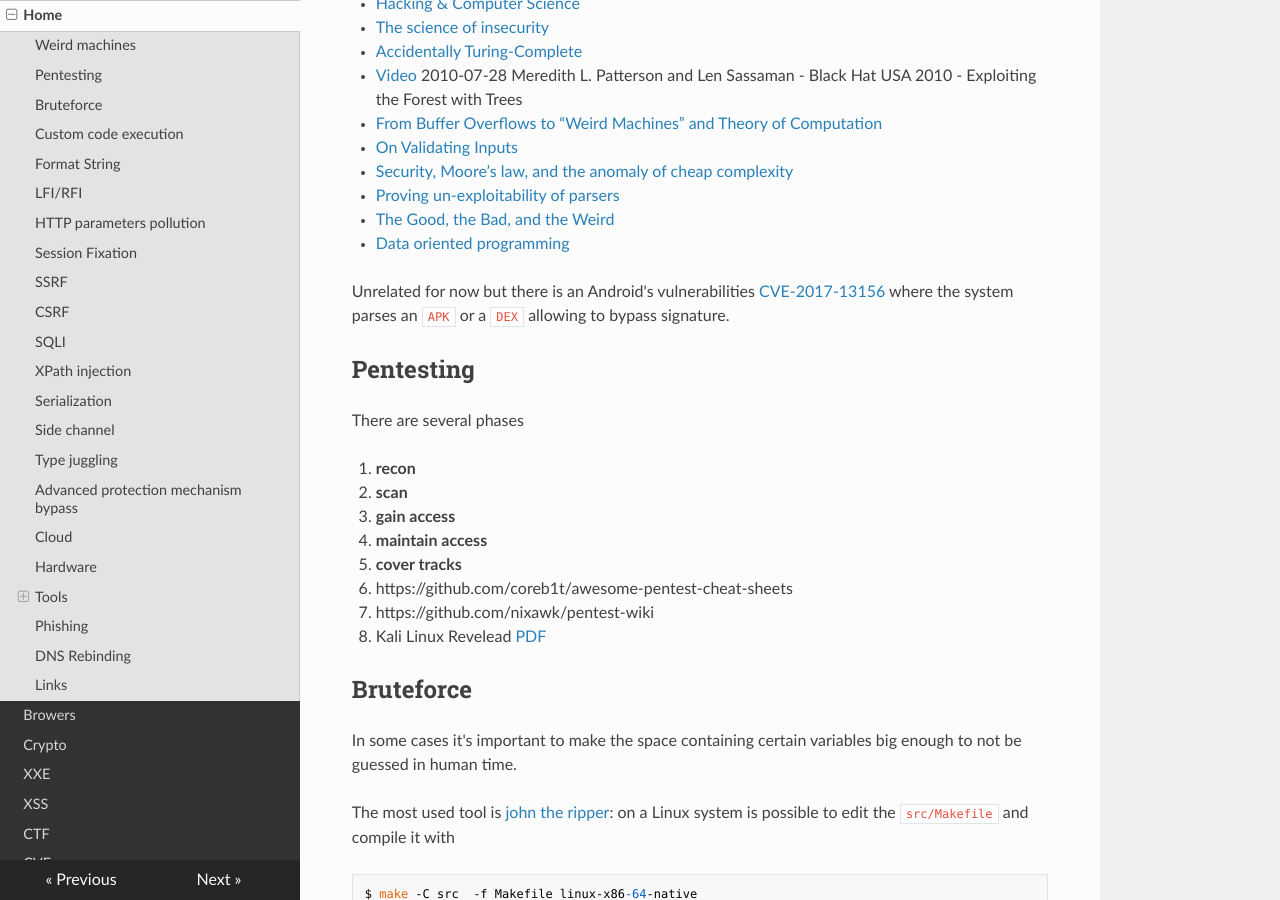
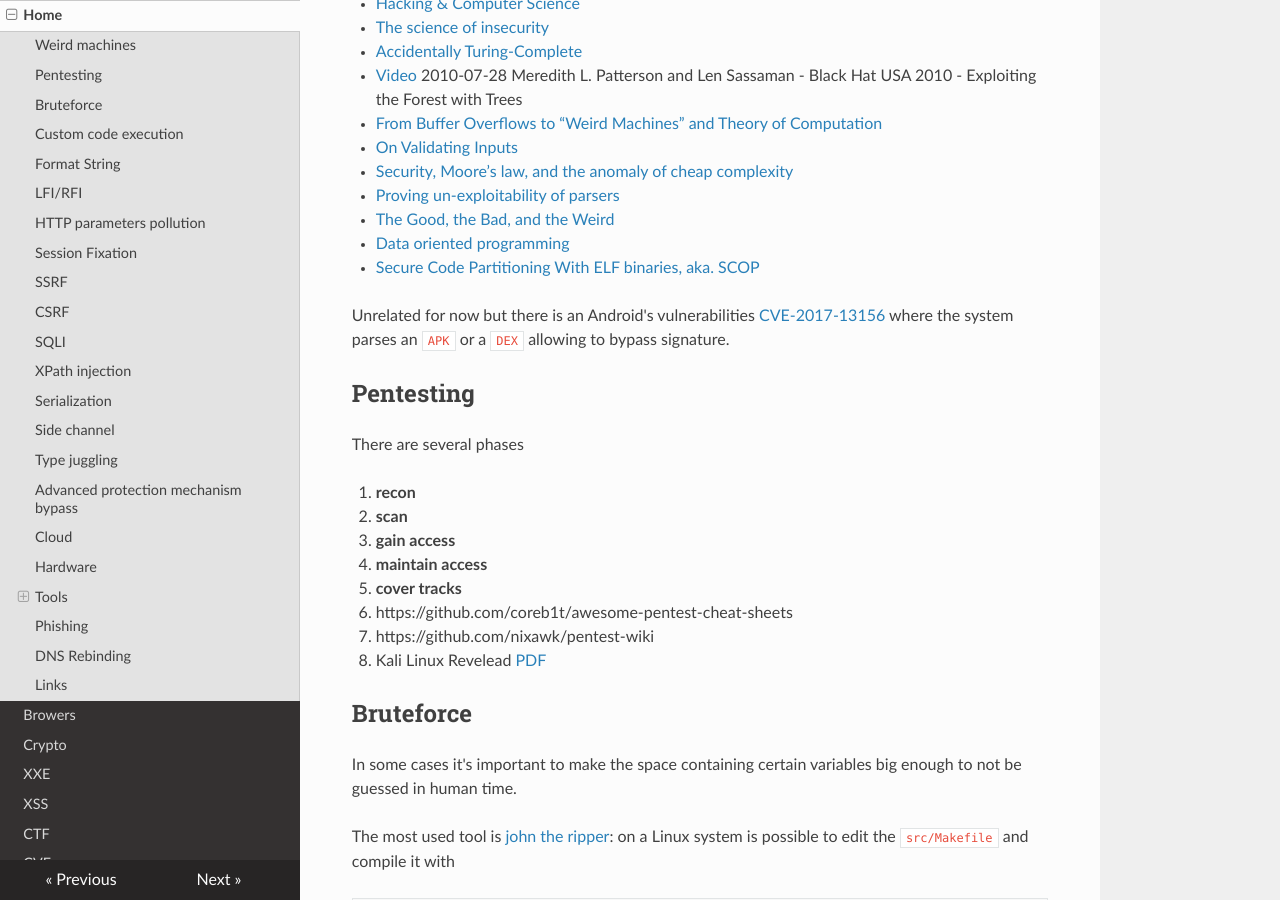
Before and after one commit to gipi/low-level, an MkDocs documentation site: the page built from docs/security/index.md, in a window 1280 px wide and 900 px high, scrolled down 368 px. Built offline with MkDocs 1.6.1, drawn with Linux system fonts in a browser that asks for light colours; nearby versions of some CDN libraries; old or Windows-style settings are respelled for this version of MkDocs.

Commit message:
Update index.md

```diff
--- a/docs/security/index.md
+++ b/docs/security/index.md
@@ -19,6 +19,7 @@ unexploitability](http://ieeexplore.ieee.org/stamp/stamp.jsp?reload=true&tp=&arn
  - [Proving un-exploitability of parsers](https://docs.google.com/presentation/d/1ODczTJnajepL-TCeN-9Ob_AIxxIzY4vXQvN5fL543Ac/edit)
   - [The Good, the Bad, and the Weird](https://blog.trailofbits.com/2018/10/26/the-good-the-bad-and-the-weird/)
   - [Data oriented programming](https://huhong-nus.github.io/advanced-DOP/papers/dop.pdf)
+  - [Secure Code Partitioning With ELF binaries, aka. SCOP](http://bitlackeys.org/papers/secure_code_partitioning_2018.txt)
 
 Unrelated for now but there is an Android's vulnerabilities [CVE-2017-13156](https://www.guardsquare.com/en/blog/new-android-vulnerability-allows-attackers-modify-apps-without-affecting-their-signatures) where the system parses an ``APK`` or a ``DEX`` allowing to bypass signature.
 
```
